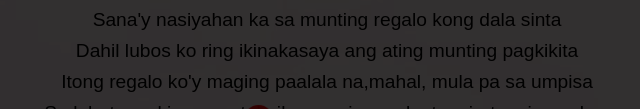
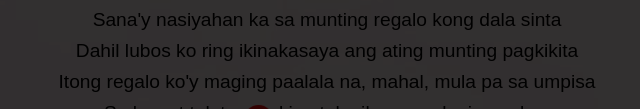
Before and after one commit to FuzzyWuzzy31/ForSomeoneSpecial, a plain HTML site: page index.html in a window 1280 px wide. Shown: the part 691-800 px from the top of the page, 313-953 px from the left. Drawn offline with Linux system fonts and the light colour scheme.

Commit message:
Update new index.html

```diff
--- a/index.html
+++ b/index.html
@@ -208,8 +208,8 @@
 
         <p>Sana'y nasiyahan ka sa munting regalo kong dala sinta<br>
         Dahil lubos ko ring ikinakasaya ang ating munting pagkikita<br>
-        Itong regalo ko'y maging paalala na,mahal, mula pa sa umpisa<br>
-        Sa lahat ng aking mga tula ikaw parin ang ka tangi - tanging paksa</p>
+        Itong regalo ko'y maging paalala na, mahal, mula pa sa umpisa<br>
+        Sa bawat talata ng aking tula, ikaw ang laging paksa</p>
     </div>
 
     <!-- Image -->
```
